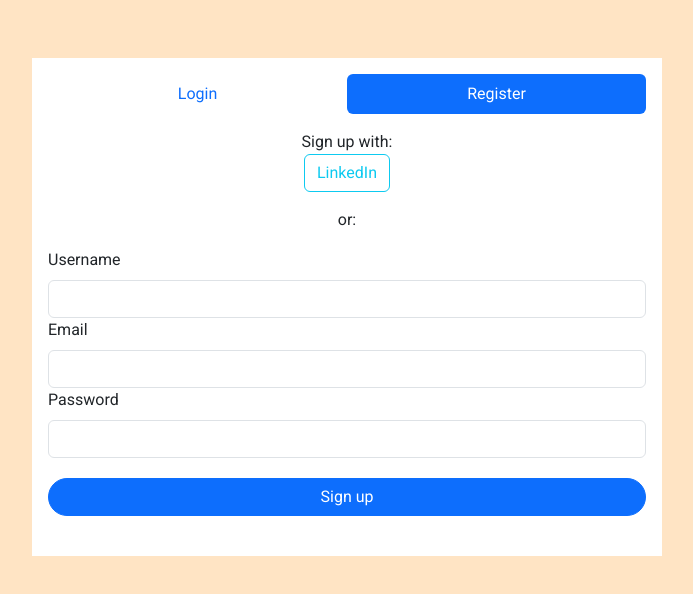
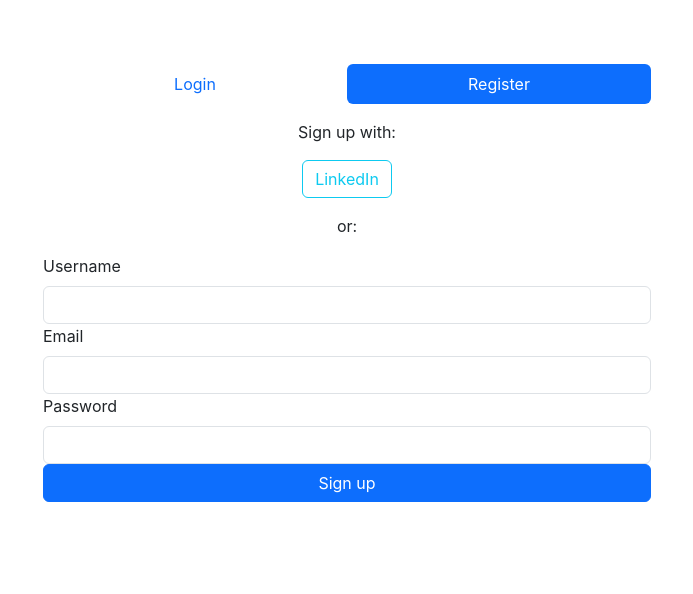
Before and after one commit to YashNagarro19/nassfrontend, a React (Create React App) app: page / in a window 1280 px wide. Both pictures are taken after a click on the item "Register". Shown: the top 594 px of the page, without its empty margins (293-986 px from the left). Built offline with nearby package versions, Linux system fonts and the light colour scheme.

Commit message:
Revert "display question commit"

```diff
--- a/package.json
+++ b/package.json
@@ -6,7 +6,6 @@
     "@testing-library/jest-dom": "^5.16.5",
     "@testing-library/react": "^13.4.0",
     "@testing-library/user-event": "^13.5.0",
-    "jsonpath": "^1.1.1",
     "mdb-react-ui-kit": "^6.0.0",
     "react": "^18.2.0",
     "react-dom": "^18.2.0",
--- a/src/App.js
+++ b/src/App.js
@@ -1,22 +1,13 @@
 import './App.css';
 import Navbar from './components/Navbar';
 import Login from './components/Login';
-import DisplayQuestions from './components/DisplayQuestion';
-import { BrowserRouter as Router,Routes, Route } from 'react-router-dom';
 
 function App() {
   return (
-    <div>
+    <>
     {/* <Navbar title = "Text Utils" aboutText = "About Text"></Navbar> */}
-    {/* <Login></Login> */}
-
-    <Router>
-      <Routes>
-      <Route path="/" element={< Login />} />
-      <Route path="/displayQuestions" element={<DisplayQuestions/>}/>
-      </Routes>
-    </Router>
-    </div>
+    <Login></Login>
+    </>
   );
 }
 
--- a/src/components/DisplayQuestion.js
+++ /dev/null
@@ -1,91 +0,0 @@
-import React, { useEffect, useState } from "react";
-import "./displayQuestion.css"
-
-
-function DisplayQuestion() {
-  const [data, setData] = useState([]);
-  //const [activeQuestion, setActiveQuestion] = useState(0)
-  useEffect(() => {
-    fetch("https://nasswebapp.azurewebsites.net/getQuestions",{method:'get'})
-      .then((response) => response.json())
-      .then((result) => setData(result))
-      .catch((error) => console.error(error));
-  });
-
-    const quiz  = data
-    //console.log(quiz)
-    var jp = require('jsonpath');
-
-    var question = jp.query(quiz,'$.questionList')
-    //console.log(question);
-
-    document.body.onload = addElement;
-
-    function addElement() {
-      // create a new div element
-      const newDiv = document.createElement("div");
-
-      // and give it some content
-      const newContent = document.createDocumentFragment();
-
-      const questionsList = jp.query(quiz,'$.questionList');
-      // add the text node to the newly created div
-      newDiv.appendChild(newContent);
-
-      // add the newly created element and its content into the DOM
-      const currentDiv = document.getElementById("div1");
-      document.body.insertBefore(newDiv, currentDiv);
-    }
-
-    const element = document.getElementById("dynamicDiv"); // assuming ul exists
-    const fragment = document.createDocumentFragment();
-    const browsers = jp.query(quiz,'$.questionList');
-
-    browsers.forEach((browser) => {
-      const li = document.createElement("li");
-      li.textContent = browser;
-      fragment.appendChild(li);
-    });
-
-    //element.appendChild(fragment);
-
-  return (
-      <div className="container mb-5">
-        <div className="row">
-          <div className="col-12">
-            <p className="fw-bold">{jp.query(quiz,'$.questionList[0].question')}</p>
-            <div>
-              <input type="radio" name="box" id="one" />
-              <label htmlFor="one" className="box first">
-                <div className="course">
-                  <span className="circle"></span>
-                  <span className="subject"> {jp.query(quiz,'$.questionList[0].optionA')} </span>
-                </div>
-              </label>
-              <input type="radio" name="box" id="two" />
-              <label htmlFor="two" className="box second">
-                <div className="course"> <span className="circle"></span> <span className="subject"> {jp.query(quiz,'$.questionList[0].optionB')}</span>
-                </div>
-              </label>
-              <input type="radio" name="box" id="three" />
-              <label htmlFor="three" className="box third">
-                <div className="course"> <span className="circle"></span> <span className="subject"> {jp.query(quiz,'$.questionList[0].optionC')} </span>
-                </div>
-              </label>
-              <input type="radio" name="box" id="four" />
-              <label htmlFor="four" className="box forth">
-                <div className="course"> <span className="circle"></span> <span className="subject"> {jp.query(quiz,'$.questionList[0].optionD')}</span>
-                </div>
-              </label>
-            </div>
-          </div>
-        </div>
-      </div>
-
-
-    );
-}
-
-export default DisplayQuestion;
-
-//setData(result)
--- a/src/components/Login.jsx
+++ b/src/components/Login.jsx
@@ -1,7 +1,7 @@
 import React, { useState } from 'react';
-import { useNavigate} from 'react-router-dom';
+//import { BrowserRouter,Routes, Route} from 'react-router-dom';
 import useLinkedIn, { LinkedIn } from 'react-linkedin-login-oauth2';
-import "./displayQuestion.css"
+//import LinkedInButton from './LoginviaLinkedIn';
 
 import {
   MDBContainer,
@@ -19,26 +19,13 @@ from 'mdb-react-ui-kit';
 
 const Login=()=>
     {
-        const [email,setEmail]=useState("");
-        const [password,setPassword]=useState("");
-        const [dataInput, setDataInput]=useState("");
-        const navigate = useNavigate();
-        const [registerUsername, setRegisterUsername] = useState("");
-        const [registerEmail, setRegisterEmail] = useState("");
-        const [registerPassword,setRegisterPassword]=useState("");
-
+        const [email,setEmail]=useState("email id");
+        const [password,setPassword]=useState("******");
+        const[dataInput, setDataInput]=useState("");
         const submitThis=()=>{
             const info={email:email,password:password};
             console.log(info);
-            navigate("/displayQuestions")
             setDataInput([info]);
-        }
-
-        const registerUser=()=>{
-            const info={ registerUsername:registerUsername,registerEmail:registerEmail,registerPassword:registerPassword};
-            console.log(info);
-            setDataInput([info]);
-            navigate("/")
         }
 
         const [justifyActive, setJustifyActive] = useState('tab1');;
@@ -119,13 +106,13 @@ const Login=()=>
                         <p className="text-center mt-3">or:</p>
                     </div>
                     <label className="form-label">Username</label>
-                    <MDBInput wrapperclassName='mb-4' id='registerUsername' type='text' value={registerUsername} onChange={(e)=>setRegisterUsername(e.target.value)}/>
+                    <MDBInput wrapperclassName='mb-4' id='registerUsername' type='text'/>
                     <label className="form-label">Email</label>
-                    <MDBInput wrapperclassName='mb-4' id='registerEmail' value={registerEmail} onChange={(e)=>setRegisterEmail(e.target.value)} type='email'/>
+                    <MDBInput wrapperclassName='mb-4' id='registerEmail' type='email'/>
                     <label className="form-label">Password</label>
-                    <MDBInput wrapperclassName='mb-4' id='registerPassword' type='password' value={registerPassword} onChange={(e)=>setRegisterPassword(e.target.value)}/>
+                    <MDBInput wrapperclassName='mb-4' id='registerPassword' type='password'/>
 
-                    <MDBBtn className="mb-4 w-100" onClick={registerUser} type='submit'>Sign up</MDBBtn>
+                    <MDBBtn className="mb-4 w-100" type='submit'>Sign up</MDBBtn>
 
                     </MDBTabsPane>
 
--- a/src/components/displayQuestion.css
+++ /dev/null
@@ -1,90 +0,0 @@
-@import url('https://fonts.googleapis.com/css2?family=Roboto&display=swap');
-
-* {
-    margin: 0;
-    padding: 0;
-    box-sizing: border-box;
-    font-family: 'Roboto', sans-serif
-}
-
-p {
-    margin: 0%
-}
-
-body {
-    height: 100vh;
-    background-color: bisque;
-    padding: 10px
-}
-
-.container {
-    margin: 30px auto;
-    background: white;
-    padding: 20px 15px
-}
-
-label.box {
-    display: flex;
-    margin-top: 10px;
-    padding: 10px 12px;
-    border-radius: 5px;
-    cursor: pointer;
-    border: 1px solid #ddd
-}
-
-#one:checked~label.first,
-#two:checked~label.second,
-#three:checked~label.third,
-#four:checked~label.forth,
-#five:checked~label.fifth,
-#six:checked~label.sixth,
-#seven:checked~label.seveth,
-#eight:checked~label.eighth {
-    border-color: #8e498e
-}
-
-#one:checked~label.first .circle,
-#two:checked~label.second .circle,
-#three:checked~label.third .circle,
-#four:checked~label.forth .circle,
-#five:checked~label.fifth .circle,
-#six:checked~label.sixth .circle,
-#seven:checked~label.seveth .circle,
-#eight:checked~label.eighth .circle {
-    border: 6px solid #8e498e;
-    background-color: #fff
-}
-
-label.box:hover {
-    background: #d5bbf7
-}
-
-label.box .course {
-    display: flex;
-    align-items: center;
-    width: 100%
-}
-
-label.box .circle {
-    height: 22px;
-    width: 22px;
-    border-radius: 50%;
-    margin-right: 15px;
-    border: 2px solid #ddd;
-    display: inline-block
-}
-
-input[type="radio"] {
-    display: none
-}
-
-.btn.btn-primary {
-    border-radius: 25px;
-    margin-top: 20px
-}
-
-@media(max-width: 450px) {
-    .subject {
-        font-size: 12px
-    }
-}
```
Also changed, not shown: src/components/displayquestionhtmlsample.html (deleted, +0 -31 lines), 1 other file (tests, documents, lock files or other folders).
